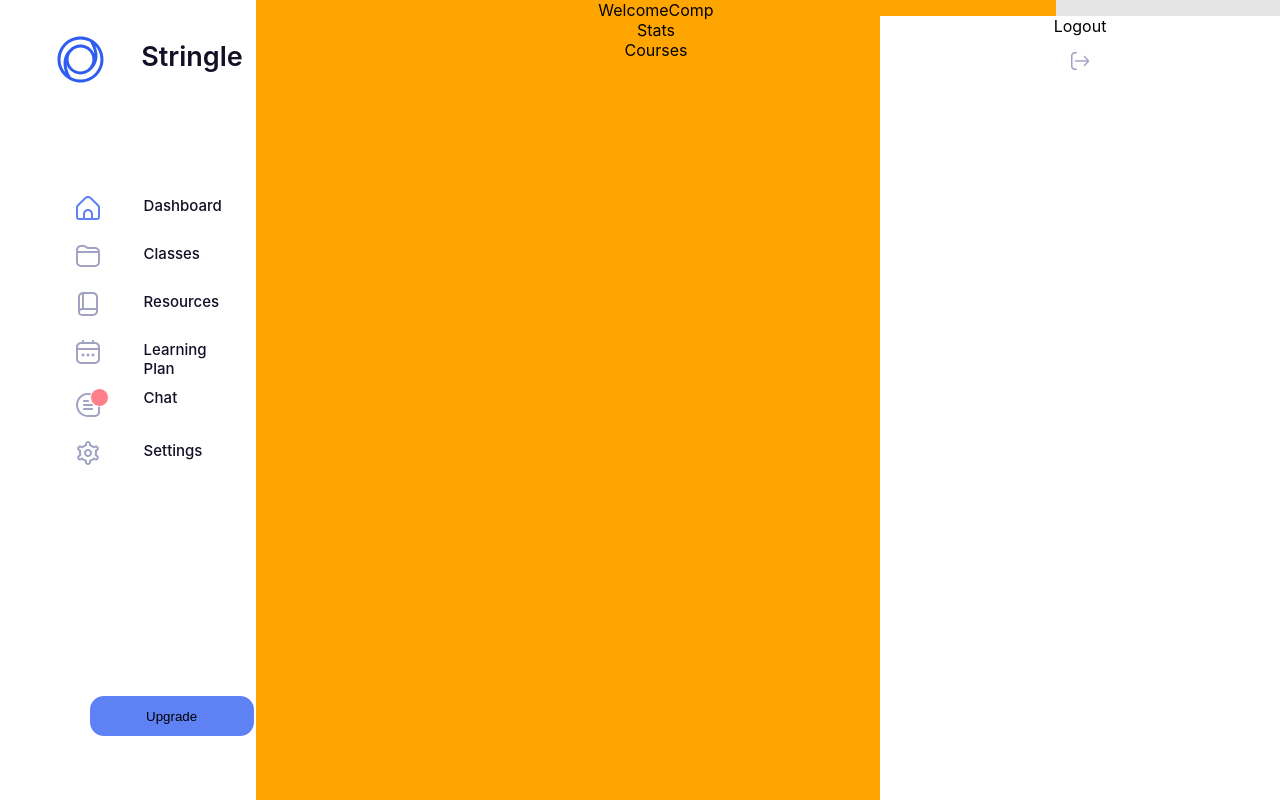
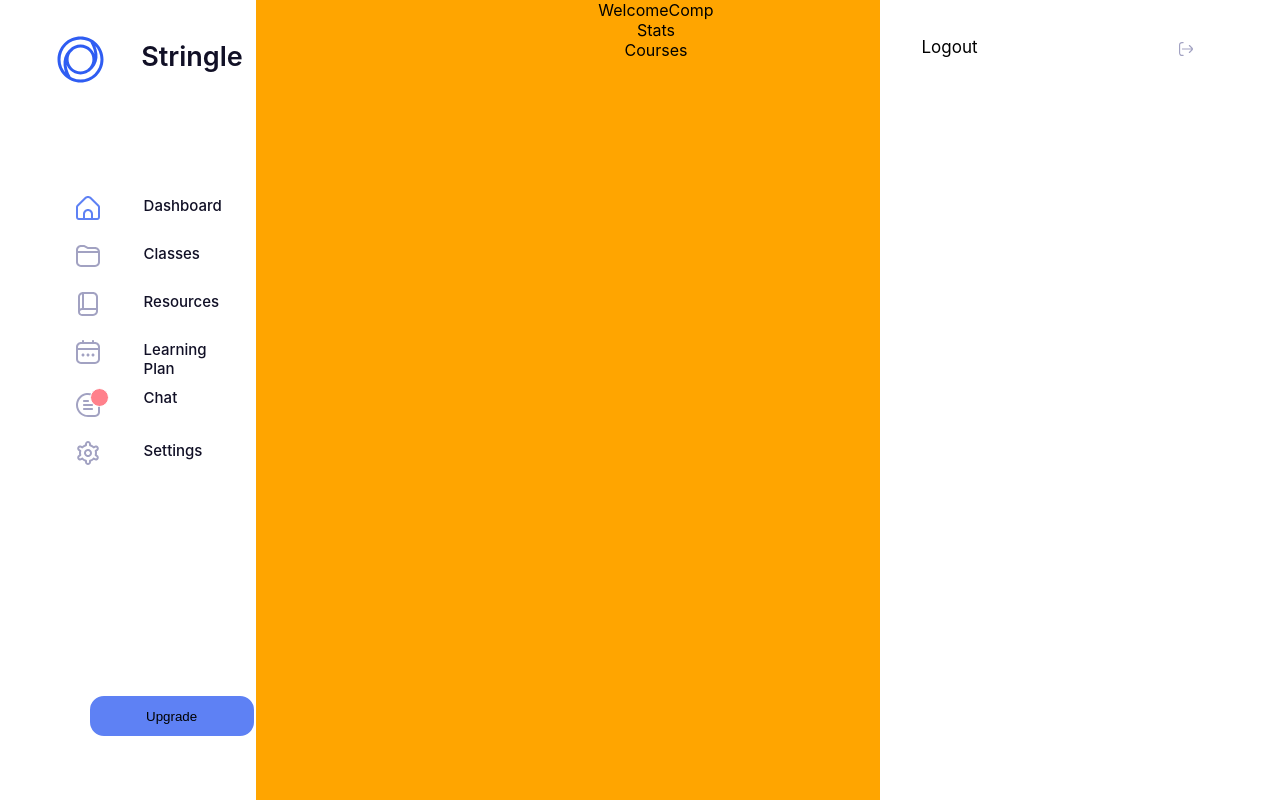
Before and after one commit to AbhishekSChauhan/socket_assignment, a React (Create React App) app: page / in a window 1280 px wide. Built offline with nearby package versions, Linux system fonts and the light colour scheme.

Commit message:
Logout Component

```diff
--- /dev/null
+++ b/src/components/RightPanel/Logout.css
@@ -0,0 +1,19 @@
+div > p {
+    position: absolute;
+    width: 59px;
+    height: 26px;
+    left: 40px;
+    top: 20px;
+
+    font-style: normal;
+    font-weight: 400;
+    font-size: 17px;
+    color: #000000;
+}
+.logout-icon{
+    position: absolute;
+    width: 14px;
+    height: 14px;
+    top: 42px;
+    right: 21.67%;
+}
--- a/src/components/RightPanel/Logout.jsx
+++ b/src/components/RightPanel/Logout.jsx
@@ -1,12 +1,12 @@
 import React from 'react'
-
+import './Logout.css'
 const Logout = () => {
   return (
     <div>
         <div>
             <p>Logout</p>
 
-            <svg width="18" height="18" viewBox="0 0 18 18" fill="none" xmlns="http://www.w3.org/2000/svg">
+            <svg className='logout-icon' width="18" height="18" viewBox="0 0 18 18" fill="none" xmlns="http://www.w3.org/2000/svg">
                 <g clip-path="url(#clip0_10_91)">
                 <path d="M5.25 16.5H3.75C3.15326 16.5 2.58097 16.2629 2.15901 15.841C1.73705 15.419 1.5 14.8467 1.5 14.25V3.75C1.5 3.15326 1.73705 2.58097 2.15901 2.15901C2.58097 1.73705 3.15326 1.5 3.75 1.5H5.25C5.44891 1.5 5.63968 1.42098 5.78033 1.28033C5.92098 1.13968 6 0.948912 6 0.75C6 0.551088 5.92098 0.360322 5.78033 0.21967C5.63968 0.0790176 5.44891 0 5.25 0L3.75 0C2.7558 0.00119089 1.80267 0.396661 1.09966 1.09966C0.396661 1.80267 0.00119089 2.7558 0 3.75L0 14.25C0.00119089 15.2442 0.396661 16.1973 1.09966 16.9003C1.80267 17.6033 2.7558 17.9988 3.75 18H5.25C5.44891 18 5.63968 17.921 5.78033 17.7803C5.92098 17.6397 6 17.4489 6 17.25C6 17.0511 5.92098 16.8603 5.78033 16.7197C5.63968 16.579 5.44891 16.5 5.25 16.5Z" fill="#A2A2C2"/>
                 <path d="M13.9035 14.0303L17.3438 10.5908C17.7643 10.1681 18.0004 9.5962 18.0004 9C18.0004 8.40381 17.7643 7.83187 17.3438 7.40925L13.9035 3.96975C13.762 3.83313 13.5726 3.75754 13.3759 3.75924C13.1793 3.76095 12.9912 3.83983 12.8521 3.97889C12.7131 4.11794 12.6342 4.30605 12.6325 4.5027C12.6308 4.69935 12.7064 4.8888 12.843 5.03025L16.062 8.25H4.5C4.30109 8.25 4.11032 8.32902 3.96967 8.46967C3.82902 8.61032 3.75 8.80109 3.75 9C3.75 9.19891 3.82902 9.38968 3.96967 9.53033C4.11032 9.67098 4.30109 9.75 4.5 9.75H16.0627L12.843 12.9698C12.7714 13.0389 12.7142 13.1217 12.6749 13.2132C12.6356 13.3047 12.6149 13.4031 12.6141 13.5027C12.6132 13.6023 12.6322 13.701 12.6699 13.7932C12.7076 13.8854 12.7633 13.9691 12.8337 14.0395C12.9041 14.11 12.9879 14.1657 13.08 14.2034C13.1722 14.2411 13.271 14.2601 13.3706 14.2592C13.4701 14.2583 13.5686 14.2376 13.6601 14.1983C13.7516 14.159 13.8343 14.1019 13.9035 14.0303Z" fill="#A2A2C2"/>
--- a/src/components/RightPanel/RightPanel.css
+++ b/src/components/RightPanel/RightPanel.css
@@ -5,3 +5,6 @@
     text-align: center;
     /* padding-top: 40px; */
 }
+.logout-container{
+    padding-top: 25px;
+}
--- a/src/components/RightPanel/RightPanel.jsx
+++ b/src/components/RightPanel/RightPanel.jsx
@@ -4,7 +4,7 @@ import './RightPanel.css'
 const RightPanel = () => {
   return (
     <div className='RightPanel'>
-      <div>
+      <div className='logout-container'>
         <Logout />
       </div>
     </div>
```
Also changed, not shown: src/components/LeftPanel/LeftPanel.jsx (indentation only).
